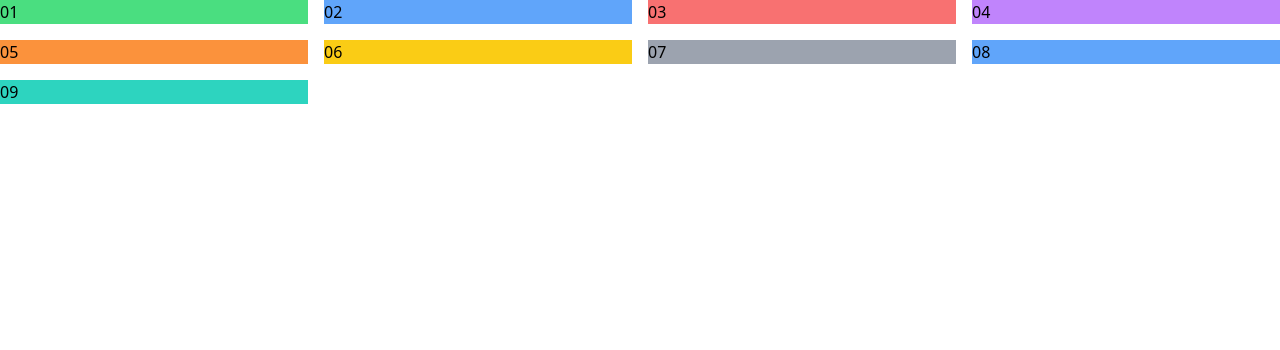
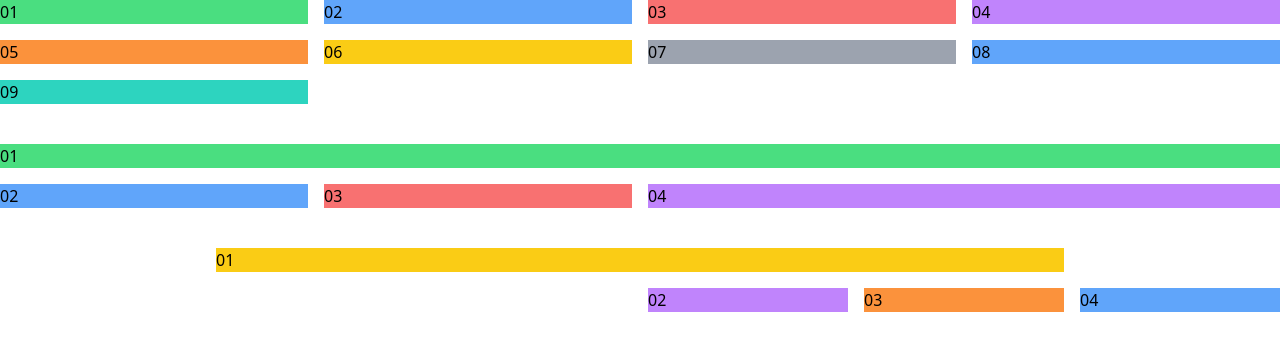
Before and after one commit to treinaweb/Tailwind-Grid, a website: page index.html in a window 1280 px wide. Drawn offline with nearby package versions, Linux system fonts and the light colour scheme; files that its build step writes are made by us from their sources.

Commit message:
01:03 - Grid Column Start / End

```diff
--- a/index.html
+++ b/index.html
@@ -19,5 +19,20 @@
         <div class="bg-blue-400">08</div>
         <div class="bg-teal-400">09</div>
     </div>
+
+    <div class="grid grid-cols-4 gap-4 mt-10">
+        <div class="bg-green-400 col-span-4">01</div>
+        <div class="bg-blue-400">02</div>
+        <div class="bg-red-400">03</div>
+        <div class="bg-purple-400 col-span-2">04</div>
+    </div>
+
+
+    <div class="grid grid-cols-6 gap-4 mt-10">
+        <div class="bg-yellow-400 col-start-2 col-end-6">01</div>
+        <div class="bg-purple-400 col-start-4">02</div>
+        <div class="bg-orange-400">03</div>
+        <div class="bg-blue-400">04</div>
+    </div>
 </body>
 </html>
```
